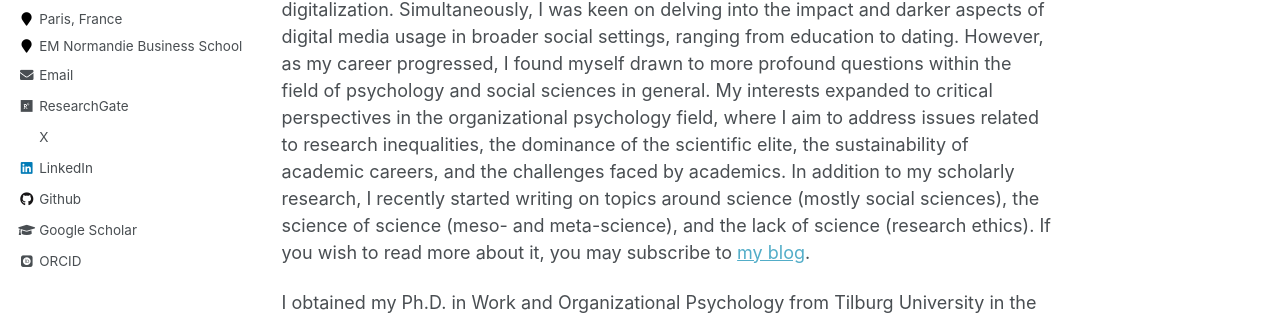
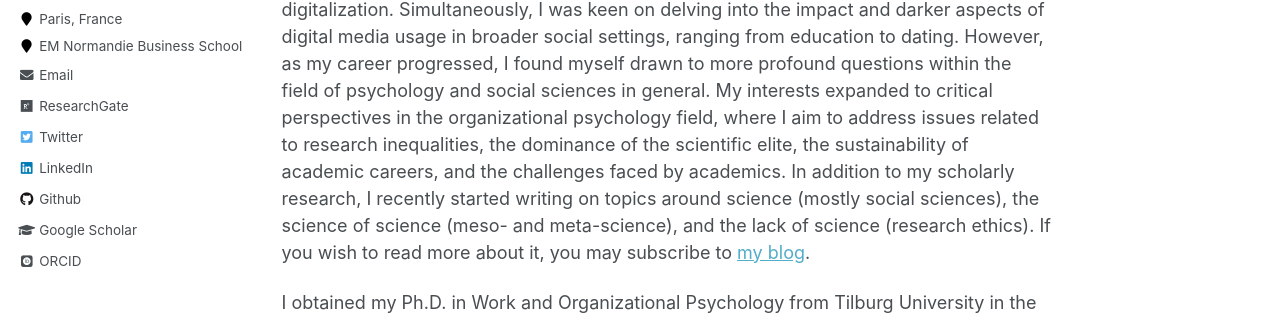
Before and after one commit to maorhan/maorhan.github.io, a Jekyll site: the page built from _pages/about.md, in a window 1280 px wide. Shown: the part 404-724 px from the top of the page. Built offline with Jekyll 4.4.1, drawn with Linux system fonts in a browser that asks for light colours; some web fonts are replaced.

Commit message:
Update author-profile.html

```diff
--- a/_includes/author-profile.html
+++ b/_includes/author-profile.html
@@ -41,7 +41,7 @@
         <li><a href="{{ author.researchgate }}"><i class="fab fa-fw fa-researchgate" aria-hidden="true"></i> ResearchGate</a></li>
       {% endif %}
       {% if author.twitter %}
-         <li><a href="https://x.com/{{ author.twitter }}"><i class="fab fa-fw fa-square-x-twitter" aria-hidden="true"></i> X</a></li>
+          <li><a href="https://twitter.com/{{ author.twitter }}"><i class="fab fa-fw fa-twitter-square" aria-hidden="true"></i> Twitter</a></li>
       {% endif %}
       {% if author.facebook %}
         <li><a href="https://www.facebook.com/{{ author.facebook }}"><i class="fab fa-fw fa-facebook-square" aria-hidden="true"></i> Facebook</a></li>
```
